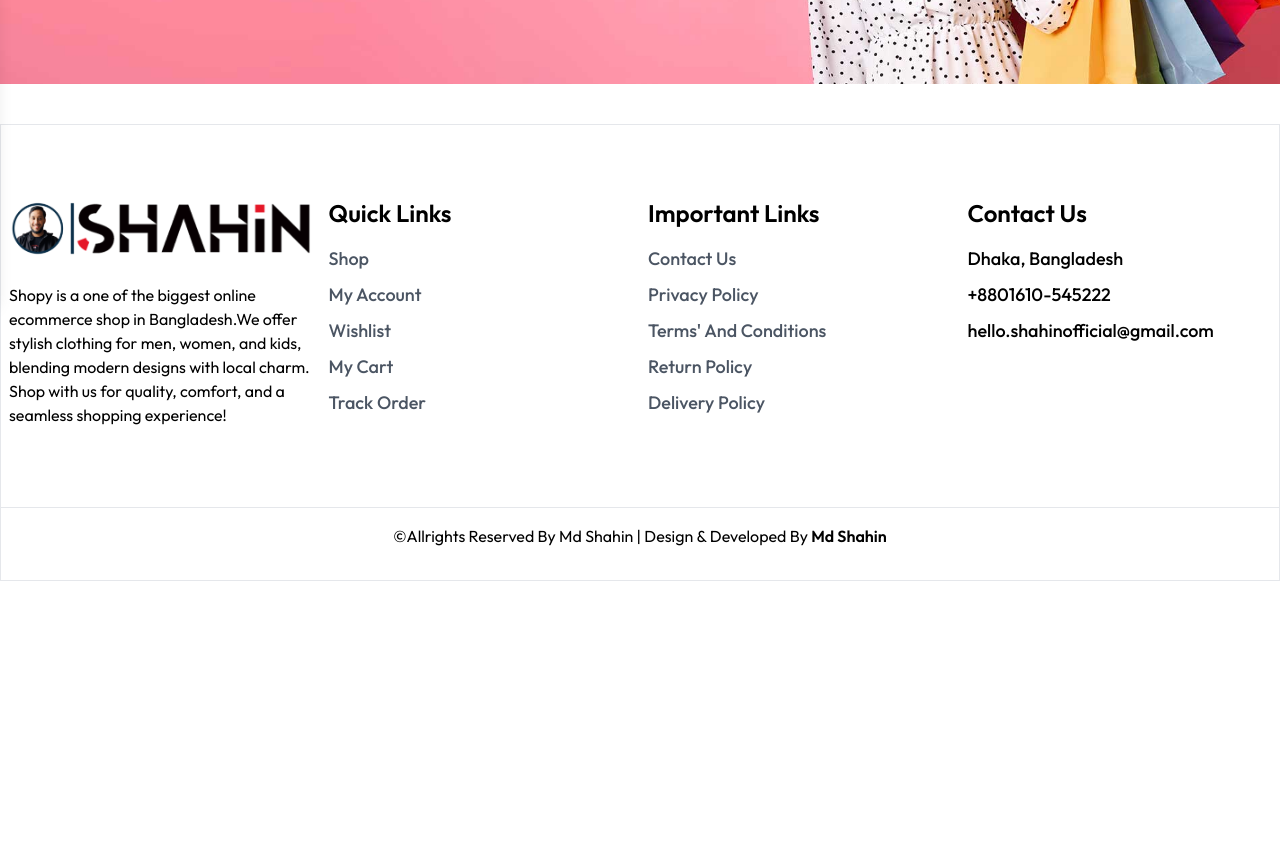
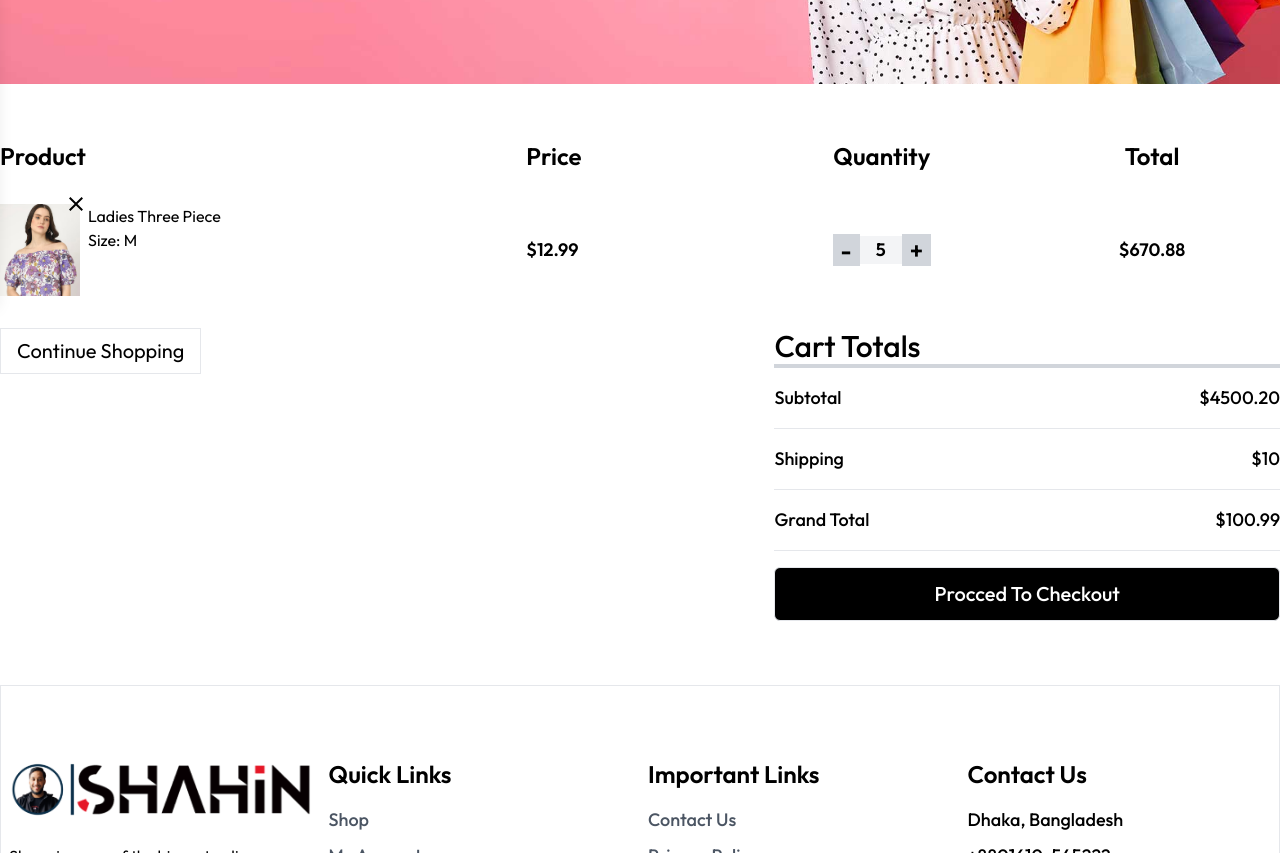
Before and after one commit to MdShahinDev/shopy, a React (Vite) app: page /cart in a window 1280 px wide. Shown: the part 500-1353 px from the top of the page. Before the commit the page ends 1081 px from the top, so only its background shows below. Built offline with nearby package versions, Linux system fonts and the light colour scheme.

Commit message:
Cart, WishList,

```diff
--- a/src/App.jsx
+++ b/src/App.jsx
@@ -19,6 +19,9 @@ import Wishlist from "./Pages/Wishlist";
 import Navbar from "./Components/Navbar";
 import Footer from "./Components/Footer";
 import Category from "./Pages/Category";
+import PrivacyPolicy from "./Pages/PrivacyPolicy";
+import ReturnPolicy from "./Pages/ReturnPolicy";
+import DeliveryPolicy from "./Pages/DeliveryPolicy";
 const App = () => {
   return (
     <div>
@@ -41,6 +44,9 @@ const App = () => {
         <Route path="/category" element={<Category/>} />
         <Route path="/terms-and-conditions" element={<TermsAndConditions />} />
         <Route path="/wishlist" element={<Wishlist />} />
+        <Route path="/privacy-policy" element={<PrivacyPolicy/>} />
+        <Route path="/return-policy" element={<ReturnPolicy/>} />
+        <Route path="/delivery-policy" element={<DeliveryPolicy/>} />
       </Routes>
       <Footer />
     </div>
--- /dev/null
+++ b/src/Components/CartDetails.jsx
@@ -0,0 +1,74 @@
+import React from 'react';
+import productimg from '../assets/p_img1.png';
+import { IoMdClose } from 'react-icons/io';
+
+const CartDetails = () => {
+  return (
+    <>
+      <div className='cartPage my-8 px-4 lg:px-0'>
+        <div className='container mx-auto'>
+          <div className='itemcard w-full '>
+            <div className='cardheading flex justify-between py-4 font-semibold text-base lg:text-2xl'>
+              <div className='w-2/5 flex justify-start'>Product</div>
+              <div className='w-1/6 flex justify-start'>Price</div>
+              <div className='w-1/5 flex justify-center'>Quantity</div>
+              <div className='w-1/5  hidden md:flex justify-center '>Total</div>
+            </div>
+            <div className='cart-product flex justify-between items-center py-4 font-Crimson font-semibold text-2xl'>
+              <div className='w-2/5 flex justify-start '>
+                <div className='product-info flex gap-2 relative'>
+                  <img src={productimg} className='w-20 bg-slate-200' alt='' />
+                  <IoMdClose className='absolute left-16 bottom-[5rem] cursor-pointer' />
+                  <div className='product-details'>
+                    <p className='text-base font-normal'>Ladies Three Piece</p>
+                    <p className='text-base font-normal'>Size: M</p>
+                  </div>
+                </div>
+              </div>
+              <div className='w-1/6 flex justify-start text-base md:text-lg'>$12.99</div>
+              <div className='w-1/5 flex justify-center'>
+                <div className='qty-change flex items-center overflow-hidden'>
+                  <button className='px-2  bg-gray-300 text-black hover:bg-gray-400'>-</button>
+
+                  <span className='px-4  bg-gray-100 text-center text-base md:text-lg'>5</span>
+
+                  <button className='px-2 bg-gray-300 text-black hover:bg-gray-400'>+</button>
+                </div>
+              </div>
+              <div className='w-1/5 hidden lg:flex justify-center text-base md:text-lg'>$670.88</div>
+            </div>
+          </div>
+            {/* Cart Total */}
+          <div className="cartTotals w-full flex flex-col md:flex-row gap-4">
+            <div className=" w-full md:w-3/5 ">
+                <button className='text-lg border px-4 py-2 my-4 md:text-xl'>Continue Shopping</button>
+
+            </div>
+            <div className=" w-full  my-4 md:w-2/5">
+                <h2 className='text-xl font-medium md:text-3xl'>Cart Totals</h2>
+                <div className='w-full h-1 bg-gray-300'></div>
+                <div className="flex justify-between my-4 md:text-lg font-medium">
+                    <p>Subtotal</p>
+                    <p>$4500.20</p>
+                </div>
+                <hr />
+                <div className="flex justify-between my-4 md:text-lg font-medium">
+                    <p>Shipping</p>
+                    <p>$10</p>
+                </div>
+                <hr />
+                <div className="flex justify-between my-4 md:text-lg font-medium">
+                    <p>Grand Total</p>
+                    <p>$100.99</p>
+                </div>
+                <hr />
+                <button className='my-4 w-full border py-3 font-medium rounded-md bg-black text-white md:text-xl'>Procced To Checkout</button>
+            </div>
+          </div>
+        </div>
+      </div>
+    </>
+  );
+};
+
+export default CartDetails;
--- a/src/Components/ShopPage.jsx
+++ b/src/Components/ShopPage.jsx
@@ -20,7 +20,7 @@ const ShopPage = () => {
             <div className='page flex gap-4 items-center '>
               <p>Per Page:</p>
               <input className=' border-gray-300 border w-32 p-1 focus:ring-0 focus:outline-none' type='text' />
-              <button onClick={toggleSidebar} className='lg:hidden'>
+              <button onClick={toggleSidebar} className=' flex items-center gap-1 lg:hidden'>Filter
                 <LuSettings2 />
               </button>
               {/* Sidebar  */}
--- /dev/null
+++ b/src/Components/WishlistDetails.jsx
@@ -0,0 +1,69 @@
+import React from 'react';
+import productimg from '../assets/p_img1.png';
+import { IoMdClose } from 'react-icons/io';
+import { LuTrash2 } from 'react-icons/lu';
+const WishlistDetails = () => {
+  return (
+    <>
+      <div className='wishlistPage my-8 px-4 lg:px-0'>
+        <div className='container mx-auto'>
+          <div className='itemcard w-full '>
+            <div className='wishlistheading flex justify-between py-4 font-semibold text-base lg:text-2xl'>
+              <div className='w-2/5 flex justify-start'>Product</div>
+              <div className='w-1/6 flex justify-start'>Price</div>
+              <div className='w-1/5 flex justify-center'>Action</div>
+              <div className='w-1/5 flex justify-center'>Remove</div>
+            </div>
+            <div className='wishlist-product flex justify-between items-center py-4 font-Crimson font-semibold text-2xl'>
+              <div className='w-2/5 flex justify-start '>
+                <div className='product-info flex gap-2 relative'>
+                  <img src={productimg} className='w-20 bg-slate-200' alt='' />
+                  <IoMdClose className='absolute left-16 bottom-[5rem] cursor-pointer' />
+                  <div className='product-details'>
+                    <p className='text-base font-normal'>Ladies Three Piece</p>
+                    <p className='text-base font-normal'>Size: XL</p>
+                  </div>
+                </div>
+              </div>
+              <div className='w-1/6 flex justify-start text-base md:text-lg'>$12.99</div>
+              <div className='w-1/5 flex justify-center'>
+                <div className='qty-change flex items-center  overflow-hidden'>
+                  <button className='text-xs border px-2 py-1 transition-all duration-300 font-normal hover:border-black  lg:px-4 md:text-xl '>Add To Cart</button>
+                </div>
+              </div>
+              <button className='w-1/5 flex justify-center text-base lg:text-lg text-gray-500 hover:text-gray-700'>
+                <LuTrash2 />
+              </button>
+            </div>
+            <div className='wishlist-product flex justify-between items-center py-4 font-Crimson font-semibold text-2xl'>
+              <div className='w-2/5 flex justify-start '>
+                <div className='product-info flex gap-2 relative'>
+                  <img src={productimg} className='w-20 bg-slate-200' alt='' />
+                  <IoMdClose className='absolute left-16 bottom-[5rem] cursor-pointer' />
+                  <div className='product-details'>
+                    <p className='text-base font-normal'>Ladies Three Piece</p>
+                    <p className='text-base font-normal'>Color: Brown</p>
+                    <p className='text-base font-normal'>Size: XL</p>
+                  </div>
+                </div>
+              </div>
+              <div className='w-1/6 flex justify-start text-base md:text-lg'>$12.99</div>
+              <div className='w-1/5 flex justify-center'>
+                <div className='qty-change flex items-center  overflow-hidden'>
+                  <button className='text-xs border px-2 py-1 transition-all duration-300 font-normal hover:border-black  lg:px-4 md:text-xl '>Add To Cart</button>
+                </div>
+              </div>
+              <button className='w-1/5 flex justify-center text-base lg:text-lg text-gray-500 hover:text-gray-700'>
+                <LuTrash2 />
+              </button>
+            </div>
+          </div>
+
+
+        </div>
+      </div>
+    </>
+  );
+};
+
+export default WishlistDetails;
--- a/src/Pages/Cart.jsx
+++ b/src/Pages/Cart.jsx
@@ -1,10 +1,12 @@
 import React from 'react'
 import PageHeader from '../Components/PageHeader'
+import CartDetails from '../Components/CartDetails'
 
 const Cart = () => {
   return (
     <>
      <PageHeader pagename='My Cart' pagename2='My Cart' />
+     <CartDetails/>
     </>
   )
 }
--- /dev/null
+++ b/src/Pages/DeliveryPolicy.jsx
@@ -0,0 +1,9 @@
+import React from 'react'
+
+const DeliveryPolicy = () => {
+  return (
+    <>DeliveryPolicy</>
+  )
+}
+
+export default DeliveryPolicy
--- /dev/null
+++ b/src/Pages/PrivacyPolicy.jsx
@@ -0,0 +1,11 @@
+import React from 'react'
+
+const PrivacyPolicy = () => {
+  return (
+    <>
+        Privacy Policy
+    </>
+  )
+}
+
+export default PrivacyPolicy
--- /dev/null
+++ b/src/Pages/ReturnPolicy.jsx
@@ -0,0 +1,9 @@
+import React from 'react'
+
+const ReturnPolicy = () => {
+  return (
+    <>ReturnPolicy</>
+  )
+}
+
+export default ReturnPolicy
--- a/src/Pages/Wishlist.jsx
+++ b/src/Pages/Wishlist.jsx
@@ -1,10 +1,12 @@
 import React from 'react'
 import PageHeader from '../Components/PageHeader'
+import WishlistDetails from '../Components/WishlistDetails'
 
 const Wishlist = () => {
   return (
     <>
      <PageHeader pagename='My Wishlist' pagename2='My Wishlist'/>
+     <WishlistDetails/>
     </>
   )
 }
```
Also changed, not shown: src/Components/MainFooter.jsx (+10 -10 lines), src/Pages/Category.jsx (+8 -8 lines).
